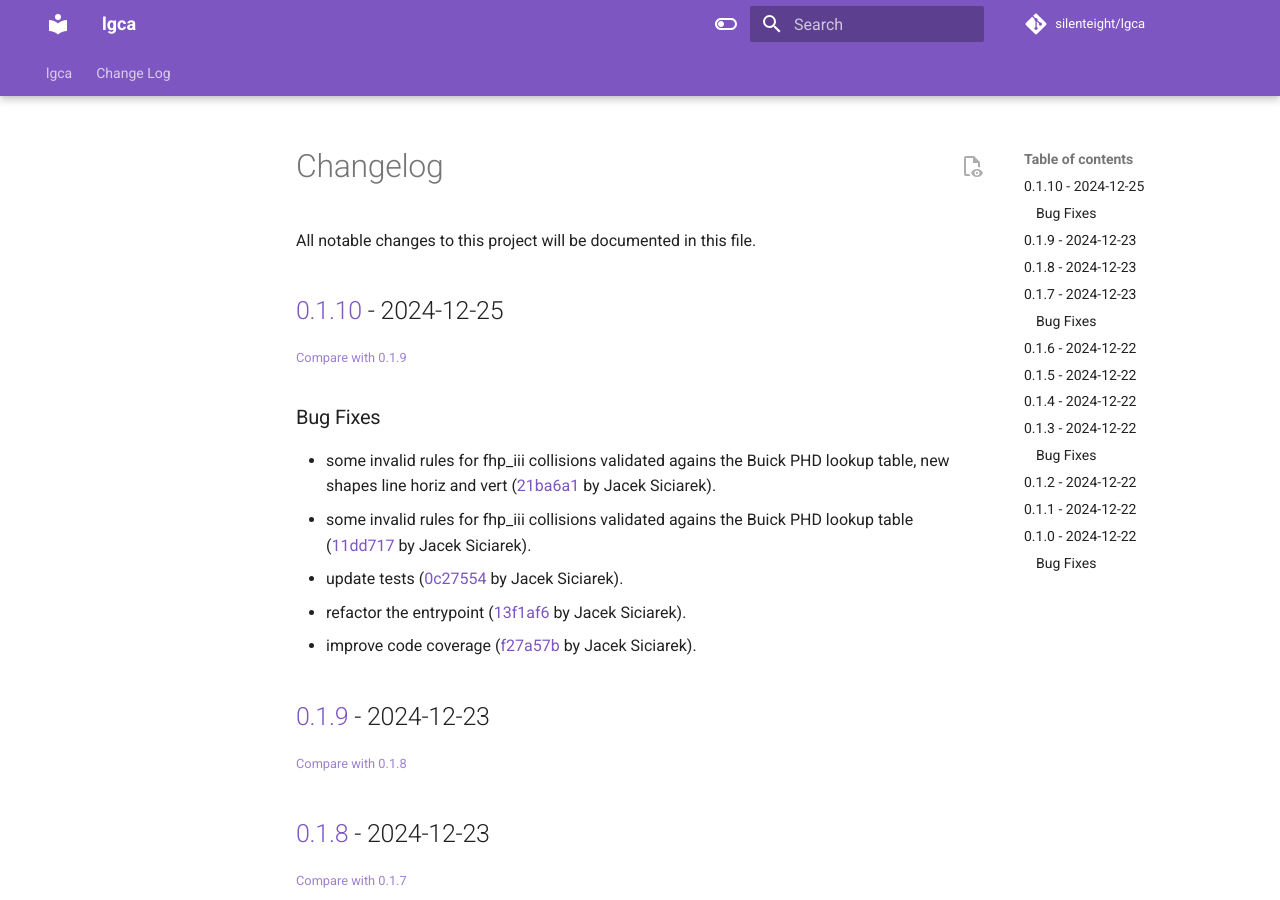
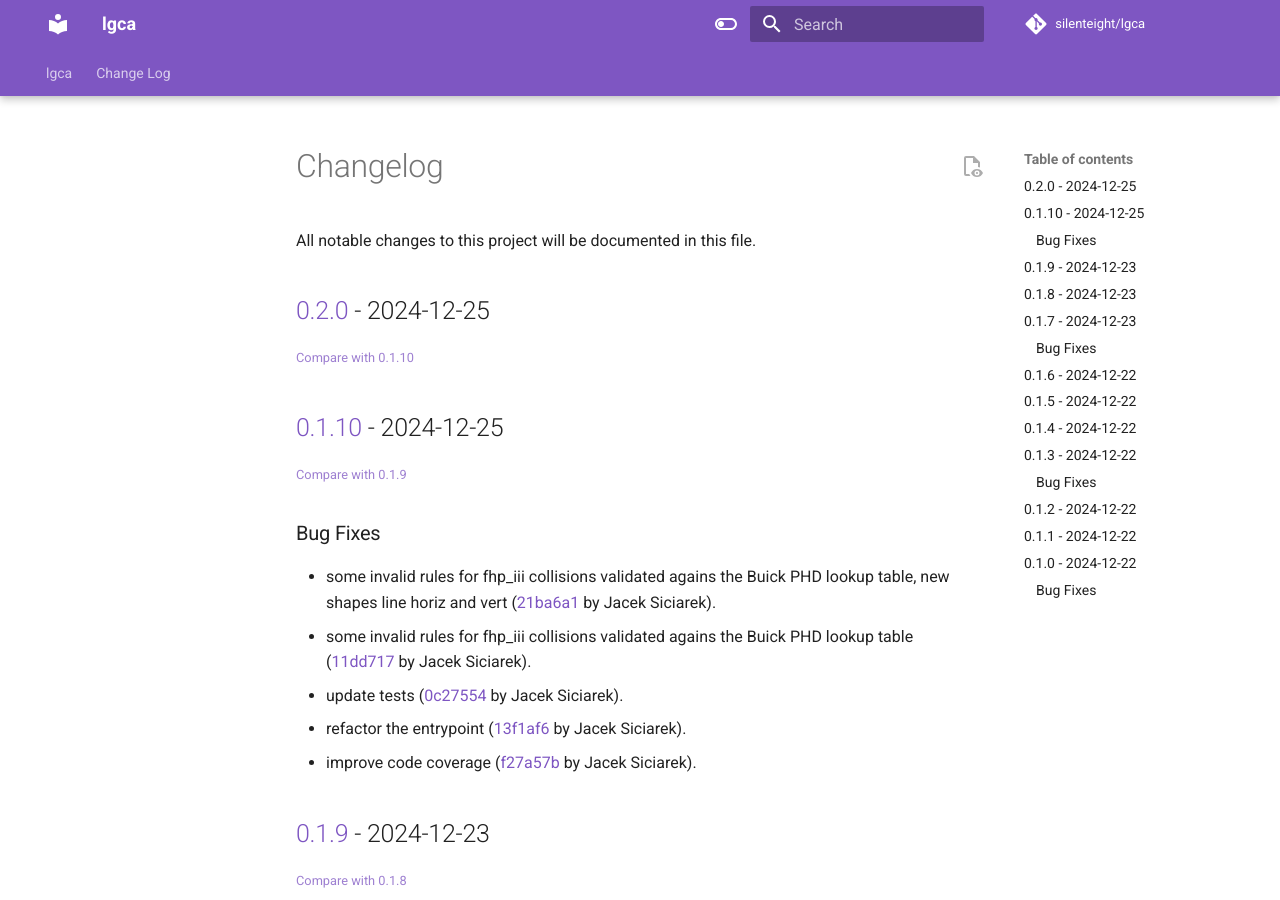
Before and after one commit to siciarek/lgca, an MkDocs documentation site: the page built from docs/changelog.md, in a window 1280 px wide and 900 px high. Built offline with MkDocs 1.6.1 and Material for MkDocs 9.7.7, drawn with Linux system fonts in a browser that asks for light colours; comment, search, counter and statistics services are not loaded.

Commit message:
docs: update changelog (bump)

```diff
--- a/docs/changelog.md
+++ b/docs/changelog.md
@@ -3,6 +3,10 @@
 All notable changes to this project will be documented in this file.
 
 <!-- insertion marker -->
+## [0.2.0](https://github.com/siciarek/lgca/releases/tag/0.2.0) - 2024-12-25
+
+<small>[Compare with 0.1.10](https://github.com/siciarek/lgca/compare/0.1.10...0.2.0)</small>
+
 ## [0.1.10](https://github.com/siciarek/lgca/releases/tag/0.1.10) - 2024-12-25
 
 <small>[Compare with 0.1.9](https://github.com/siciarek/lgca/compare/0.1.9...0.1.10)</small>
```
